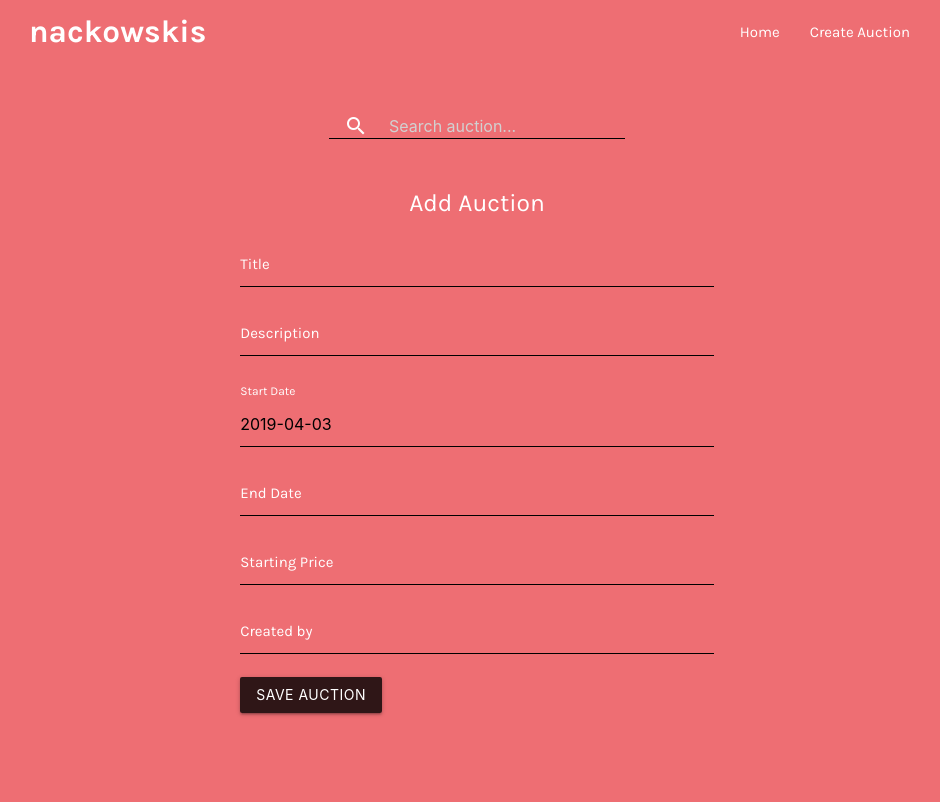
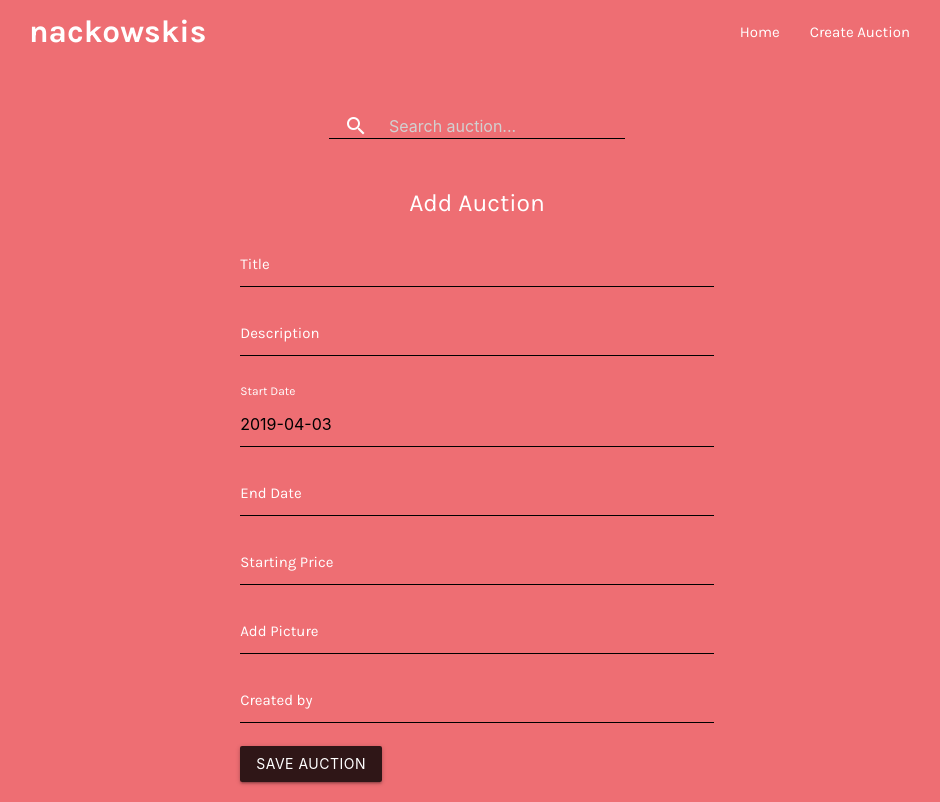
Before and after one commit to maximilian-dz/react-app-nackowskis, a React (Create React App) app: page /create in a window 1280 px wide. Shown: the whole page, without its empty margins (163-1103 px from the left). Built offline with nearby package versions, Linux system fonts and the light colour scheme; no server answers.

Commit message:
added img

```diff
--- a/src/components/auction/CreateAuction.js
+++ b/src/components/auction/CreateAuction.js
@@ -27,6 +27,10 @@ export default class CreateAuction extends Component {
 
   handleSubmit = (e) => {
     e.preventDefault()
+
+    this.setState({
+      SkapadAv: this.SkapadAv + "<img src='" + this.refs.img.value +  "'></img>"
+    })
 
     this.props.onSubmit(this.state)
     this.props.history.push('/')
@@ -107,6 +111,12 @@ export default class CreateAuction extends Component {
             </div>
 
             <div className="input-field">
+              <label>Add Picture</label>
+              <input type="text"
+              ref="img"/>
+            </div>
+
+            <div className="input-field">
               <label htmlFor="SkapadAv">Created by </label>
               <input
                 id="SkapadAv"
```
